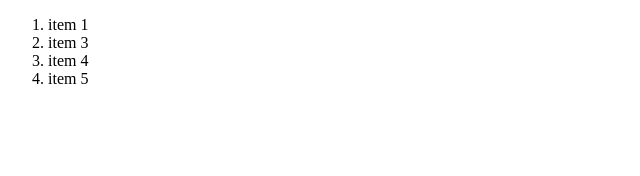
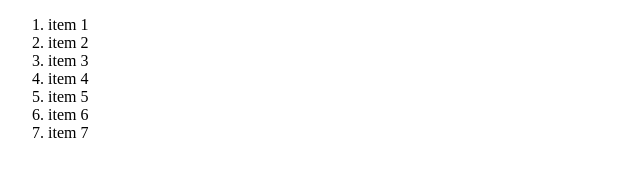
Before and after one commit to chu3098/Demo, a plain HTML site: page index.html in a window 1280 px wide. Shown: the whole page, without its empty margins (0-640 px from the left). Drawn offline with Linux system fonts and the light colour scheme.

Commit message:
added feature

```diff
--- a/index.html
+++ b/index.html
@@ -9,9 +9,12 @@
 <body>
     <ol>
         <li>item 1</li>
+        <li>item 2</li>
         <li>item 3</li>
         <li>item 4</li>
         <li>item 5</li>
+        <li>item 6</li>
+        <li>item 7</li>
     </ol>
 </body>
 </html>
```
